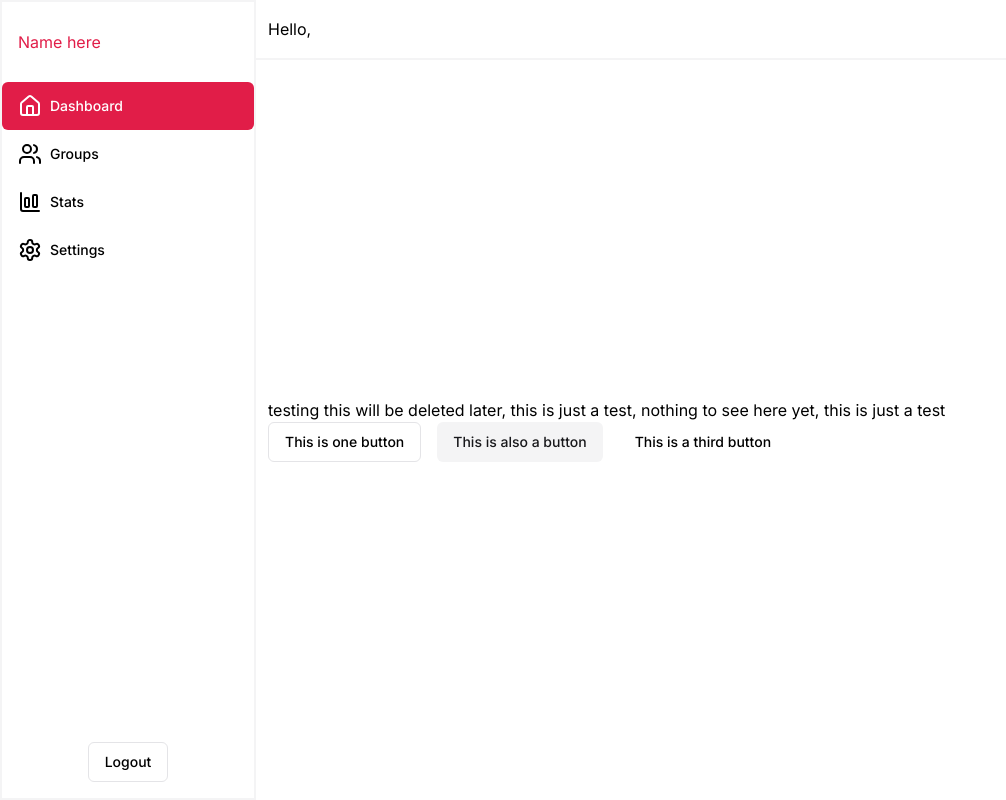
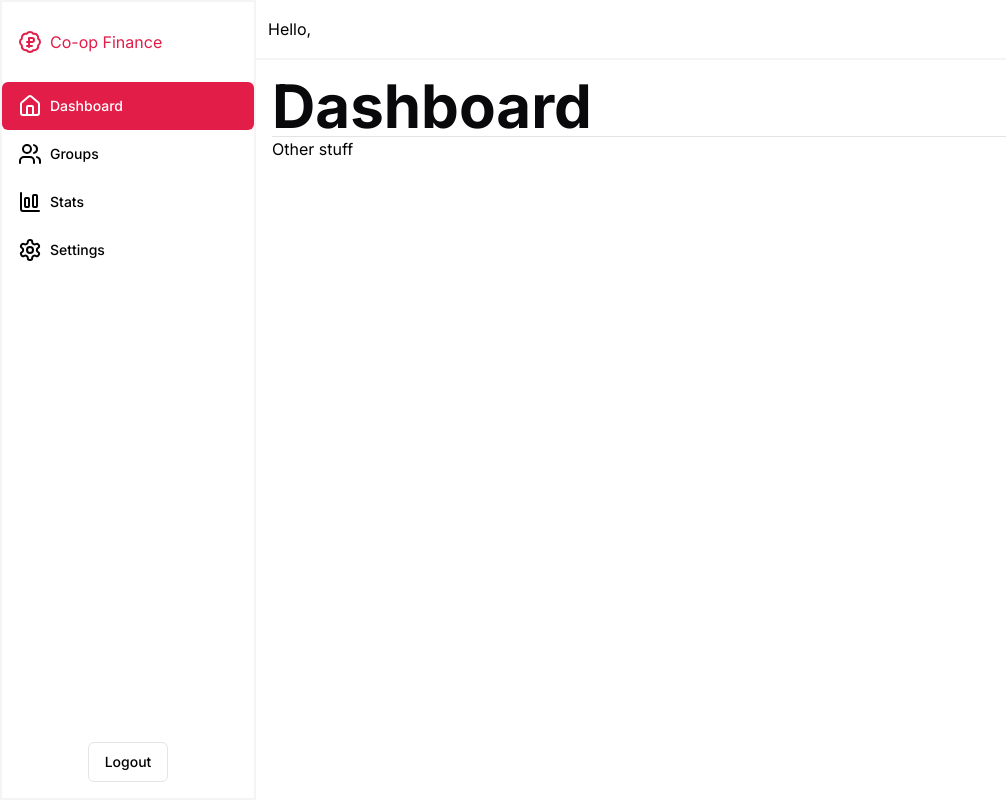
Before and after one commit to ShaneSaw1705/co-op_finance, a Next.js app: page / in a window 1280 px wide. Shown: the whole page, without its empty margins (0-1006 px from the left). Built offline with nearby package versions, Linux system fonts and the light colour scheme; no server answers; the database is empty.

Commit message:
For some reason worked on ui

```diff
--- a/app/page.tsx
+++ b/app/page.tsx
@@ -2,29 +2,30 @@ import { Button } from '@/components/ui/button';
 import axios from 'axios';
 import { User } from './models/user';
 import Header from '@/components/pageheader';
+import { Separator } from '@/components/ui/separator';
 
 async function GetUser(): Promise<User> {
   const response = await axios.get<User>('http://localhost:3000/api/v1/user/gettestuser');
-  return response.data
+  return response.data;
 }
 
 const Home = async () => {
-
-  const user: User = await GetUser()
+  const user: User = await GetUser();
 
   return (
-    <div className='grid gird-rows-2 h-full w-full'>
-      <Header><h1 className='flex flex-row gap-2'>Hello, <span className='text-primary'>{user.name}</span></h1></Header>
-      <div className='px-3 h-full w-full'>
-        <p>testing this will be deleted later, this is just a test, nothing to see here yet, this is just a test</p>
-        <div className='flex flex-row gap-4'>
-          <Button variant={'outline'}>This is one button</Button>
-          <Button variant={'secondary'}>This is also a button</Button>
-          <Button variant={'ghost'}>This is a third button</Button>
+    <div className='grid grid-rows-[auto,1fr] h-full w-full'>
+      <Header>
+        <h1 className='flex flex-row gap-2'>Hello, <span className='text-primary'>{user.name}</span></h1>
+      </Header>
+      <div className='p-4'>
+        <h1 className='text-foreground text-6xl font-bold'>Dashboard</h1>
+        <Separator />
+        <div>
+          <p>Other stuff</p>
         </div>
       </div>
-    </div>
-  )
+    </div >
+  );
 }
 
-export default Home
+export default Home;
--- a/components/Navbar.tsx
+++ b/components/Navbar.tsx
@@ -9,6 +9,7 @@ import {
   Home,
   Settings,
   ChartColumnBigIcon,
+  BadgeRussianRubleIcon
 } from "lucide-react";
 
 export default function NavBar() {
@@ -19,7 +20,8 @@ export default function NavBar() {
       <div className='flex flex-col justify-between w-full h-full'>
         <div>
           <div className='h-[80px] w-full flex flex-row text-start justify-start items-center px-4'>
-            <h1 className='text-primary'>Name here</h1>
+            <BadgeRussianRubleIcon className='text-primary mr-2' />
+            <h1 className='text-primary'>Co-op Finance</h1>
           </div>
           <div className='flex flex-col w-full *:w-full *:justify-start'>
             <Button
```
